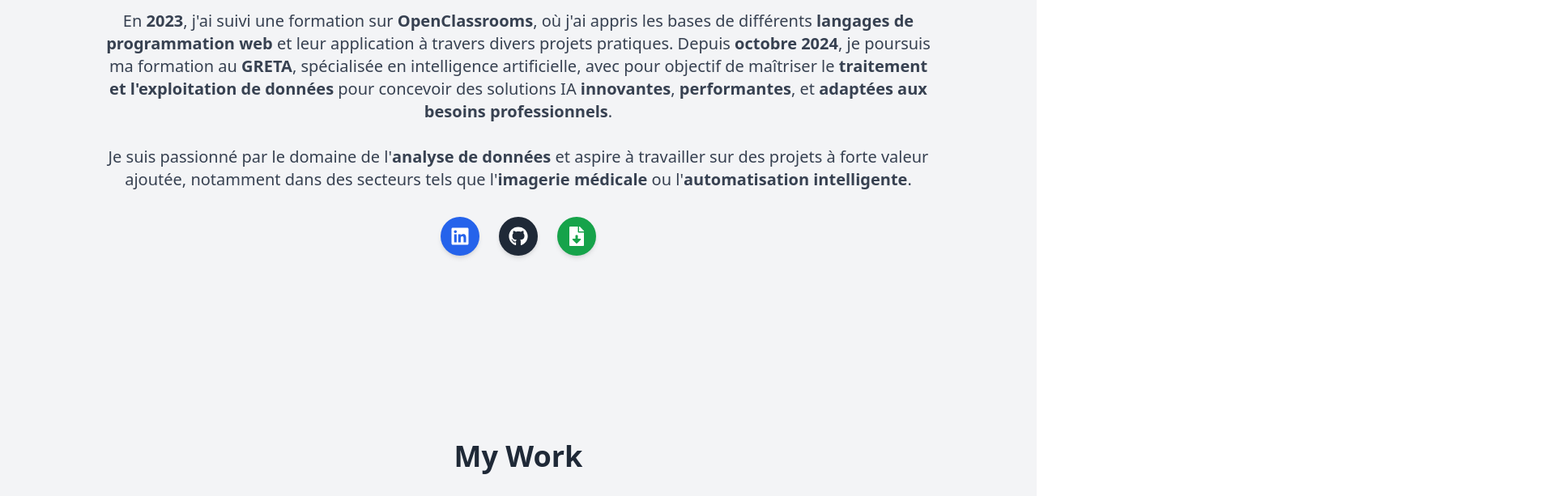
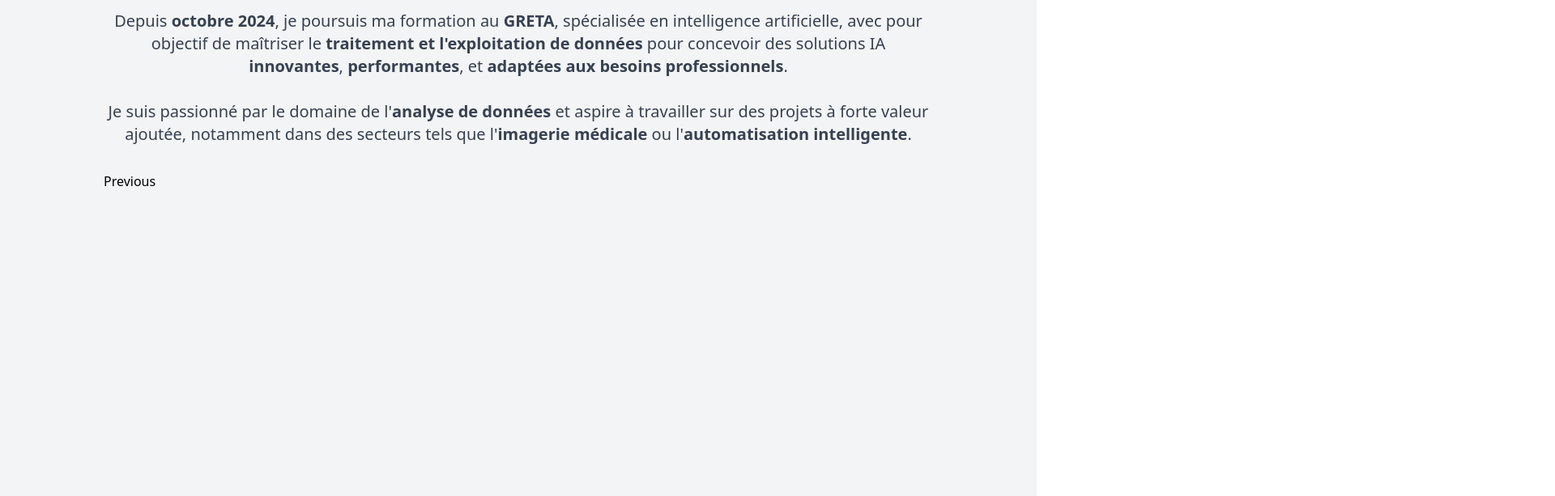
Before and after one commit to Tbruand/Portfolio_IA, a React (Create React App) app: page / in a window 1280 px wide. Shown: the part 1152-1765 px from the top of the page at 81% size, 1920 px wide, since content can reach past the window. Built offline with nearby package versions, Linux system fonts and the light colour scheme.

Commit message:
Ajout du carousel pour les stacks, et des liens pour linkedin, github et pour dl le CV

```diff
--- a/src/components/About.jsx
+++ b/src/components/About.jsx
@@ -1,16 +1,58 @@
 import { FaLinkedin, FaGithub, FaFileDownload } from "react-icons/fa";
+import Slider from "react-slick"; // Importation du carousel
 
 const About = () => {
+  // Configurations du carousel
+  const settings = {
+    dots: false,
+    infinite: true,
+    speed: 500,
+    slidesToShow: 5, // Nombre de stacks visibles
+    slidesToScroll: 1,
+    autoplay: true,
+    autoplaySpeed: 1500, // Temps entre chaque défilement
+    responsive: [
+      {
+        breakpoint: 768, // Configuration pour les écrans plus petits
+        settings: {
+          slidesToShow: 3,
+        },
+      },
+      {
+        breakpoint: 480, // Configuration pour les écrans très petits
+        settings: {
+          slidesToShow: 2,
+        },
+      },
+    ],
+  };
+
+  // Liste des stacks
+  const stacks = [
+    { name: "React", logo: "/assets/logos/react.svg" },
+    { name: "HTML", logo: "/assets/logos/html.svg" },
+    { name: "CSS", logo: "/assets/logos/css.svg" },
+    { name: "MySQL", logo: "/assets/logos/mysql.svg" },
+    { name: "Python", logo: "/assets/logos/python.svg" },
+    { name: "Scikit-learn", logo: "/assets/logos/sklearn.svg" },
+    { name: "MongoDB", logo: "/assets/logos/mongodb.svg" },
+    { name: "Node.js", logo: "/assets/logos/node.svg" },
+    { name: "Tailwind CSS", logo: "/assets/logos/tailwind.svg" },
+    { name: "Git", logo: "/assets/logos/git.svg" },
+    { name: "Heroku", logo: "/assets/logos/heroku.svg" },
+    { name: "Vercel", logo: "/assets/logos/vercel.svg" },
+  ];
+
   return (
     <section
-      id='about'
-      className='min-h-screen pt-24 pb-12 bg-gray-100 dark:bg-gray-900 px-4 md:px-16'
+      id="about"
+      className="min-h-screen pt-24 pb-12 bg-gray-100 dark:bg-gray-900 px-4 md:px-16"
     >
-      <div className='max-w-5xl mx-auto'>
-        <h2 className='text-2xl sm:text-3xl md:text-4xl font-bold text-center mb-8 text-gray-800 dark:text-gray-100'>
+      <div className="max-w-5xl mx-auto">
+        <h2 className="text-2xl sm:text-3xl md:text-4xl font-bold text-center mb-8 text-gray-800 dark:text-gray-100">
           À propos de moi
         </h2>
-        <p className='text-base sm:text-lg md:text-xl text-center text-gray-700 dark:text-gray-300'>
+        <p className="text-base sm:text-lg md:text-xl text-center text-gray-700 dark:text-gray-300">
           Bonjour ! Je m'appelle <strong>Thomas Bruand</strong>, développeur Web
           junior en reconversion professionnelle, actuellement en formation pour
           devenir <strong>développeur en intelligence artificielle</strong>.
@@ -25,11 +67,7 @@ const About = () => {
           <strong>réactivité face aux défis techniques</strong>.
           <br />
           <br />
-          En <strong>2023</strong>, j'ai suivi une formation sur{" "}
-          <strong>OpenClassrooms</strong>, où j'ai appris les bases de
-          différents <strong>langages de programmation web</strong> et leur
-          application à travers divers projets pratiques. Depuis{" "}
-          <strong>octobre 2024</strong>, je poursuis ma formation au{" "}
+          Depuis <strong>octobre 2024</strong>, je poursuis ma formation au{" "}
           <strong>GRETA</strong>, spécialisée en intelligence artificielle, avec
           pour objectif de maîtriser le{" "}
           <strong>traitement et l'exploitation de données</strong> pour
@@ -45,11 +83,29 @@ const About = () => {
           <strong>automatisation intelligente</strong>.
         </p>
 
+        {/* Carousel des stacks */}
+        <div className="my-8">
+          <Slider {...settings}>
+            {stacks.map((stack, index) => (
+              <div key={index} className="flex justify-center items-center">
+                <img
+                  src={stack.logo}
+                  alt={stack.name}
+                  className="w-20 h-20 object-contain"
+                />
+                <p className="text-center mt-2 text-sm text-gray-700 dark:text-gray-300">
+                  {stack.name}
+                </p>
+              </div>
+            ))}
+          </Slider>
+        </div>
+
         {/* Boutons pour les réseaux sociaux et CV */}
         <div className="flex justify-center mt-8 gap-6">
           {/* Bouton LinkedIn */}
           <a
-            href="https://www.linkedin.com/in/ton-profil/"
+            href="https://www.linkedin.com/in/tbruand/"
             target="_blank"
             rel="noopener noreferrer"
             className="p-3 bg-blue-600 text-white rounded-full shadow-md hover:bg-blue-700 transition flex items-center justify-center"
@@ -60,7 +116,7 @@ const About = () => {
 
           {/* Bouton GitHub */}
           <a
-            href="https://github.com/ton-profil/"
+            href="https://github.com/Tbruand"
             target="_blank"
             rel="noopener noreferrer"
             className="p-3 bg-gray-800 text-white rounded-full shadow-md hover:bg-gray-900 transition flex items-center justify-center"
@@ -71,7 +127,7 @@ const About = () => {
 
           {/* Bouton CV */}
           <a
-            href="/chemin-vers-ton-cv.pdf"
+            href="./assets/DL/CV_TBRUAND.pdf"
             download
             className="p-3 bg-green-600 text-white rounded-full shadow-md hover:bg-green-700 transition flex items-center justify-center"
             aria-label="Télécharger mon CV"
```
